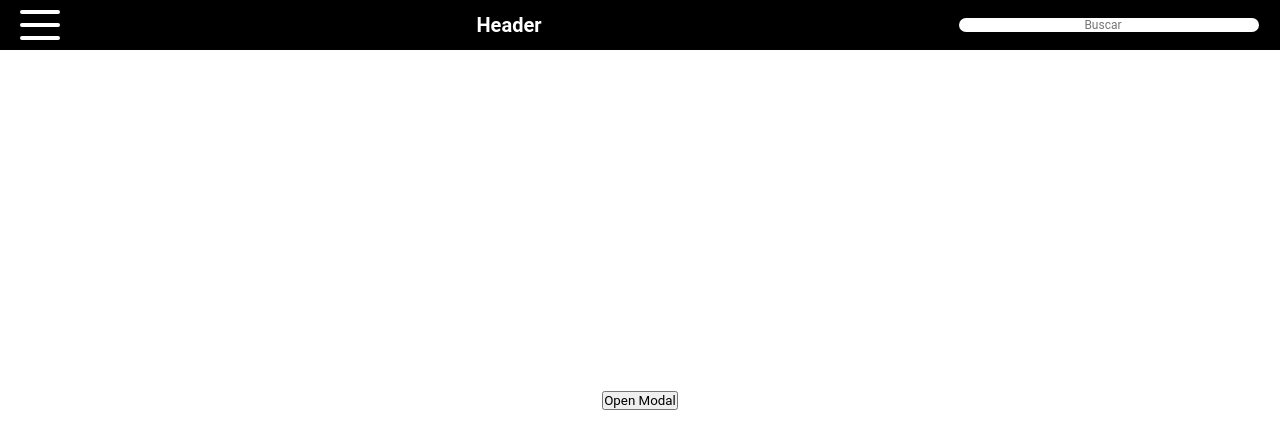
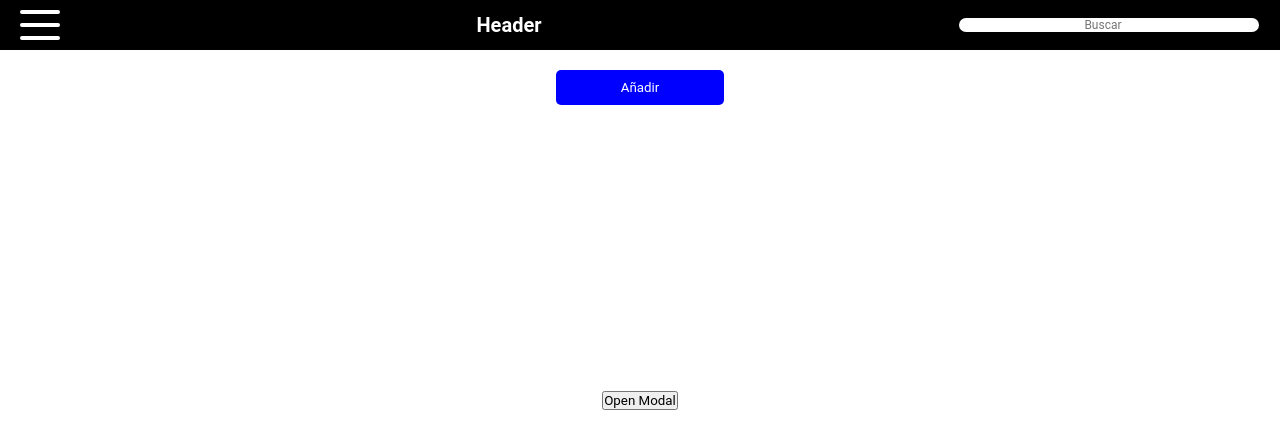
Before and after one commit to FactoriaF5Code/rc2-project-7-grupo-5-1, a React (Vite) app in the folder Frontend/: page / in a window 1280 px wide. Shown: the top 448 px of the page. Built offline with nearby package versions, Linux system fonts and the light colour scheme.

Commit message:
pagina2 empezada

```diff
--- a/Frontend/src/App.jsx
+++ b/Frontend/src/App.jsx
@@ -1,17 +1,23 @@
-import { useState } from 'react'
-import Header from "./Header/Header"
-import './App.css'
-import MyModal from './Modal/Modal'
+import { useState } from "react";
+import ButtonAñadir from "./Buttons/ButtonAñadir.jsx";
+import { BrowserRouter as Router, Route } from "react-router-dom";
+import "./App.css";
+
+import MyModal from "./Modal/Modal";
+
+import Header from "./Header/Header.jsx";
 
 function App() {
-  const [count, setCount] = useState(0)
 
   return (
     <>
-     <Header />
-      <MyModal />
+      <Router>
+        <Header />
+        <ButtonAñadir />
+        <MyModal />
+      </Router>
     </>
-  )
+  );
 }
 
-export default App
+export default App;
--- /dev/null
+++ b/Frontend/src/Buttons/ButtonAñadir.jsx
@@ -0,0 +1,23 @@
+import React from 'react';
+
+const AddButton = () => {
+  return (
+    <div style={{ textAlign: 'center', marginTop: '20px' }}>
+      <button
+        style={{
+          backgroundColor: 'blue',
+          color: 'white',
+          padding: '10px 20px',
+          border: 'none',
+          borderRadius: '5px',
+          cursor: 'pointer',
+          width: '10%',
+        }}
+      >
+        Añadir
+      </button>
+    </div>
+  );
+};
+
+export default AddButton;
```
Also changed, not shown: Frontend/src/Buttons/ButtonAñadir.css (added).
